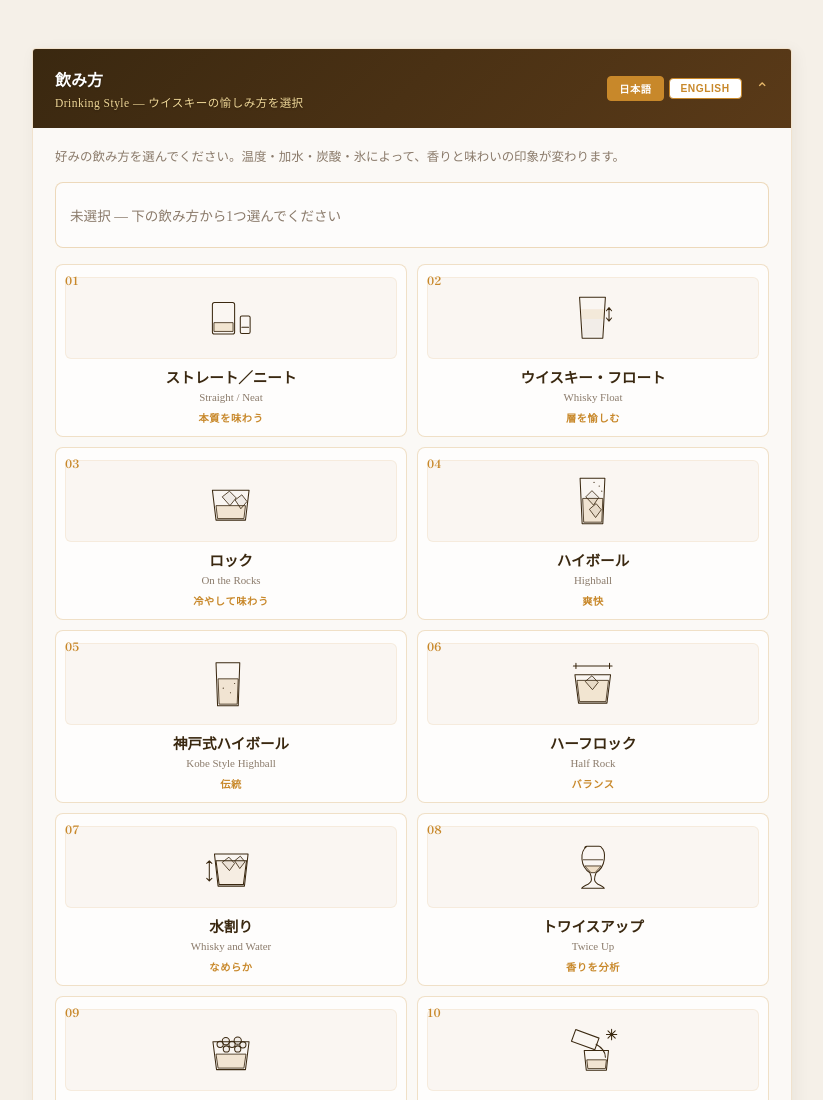
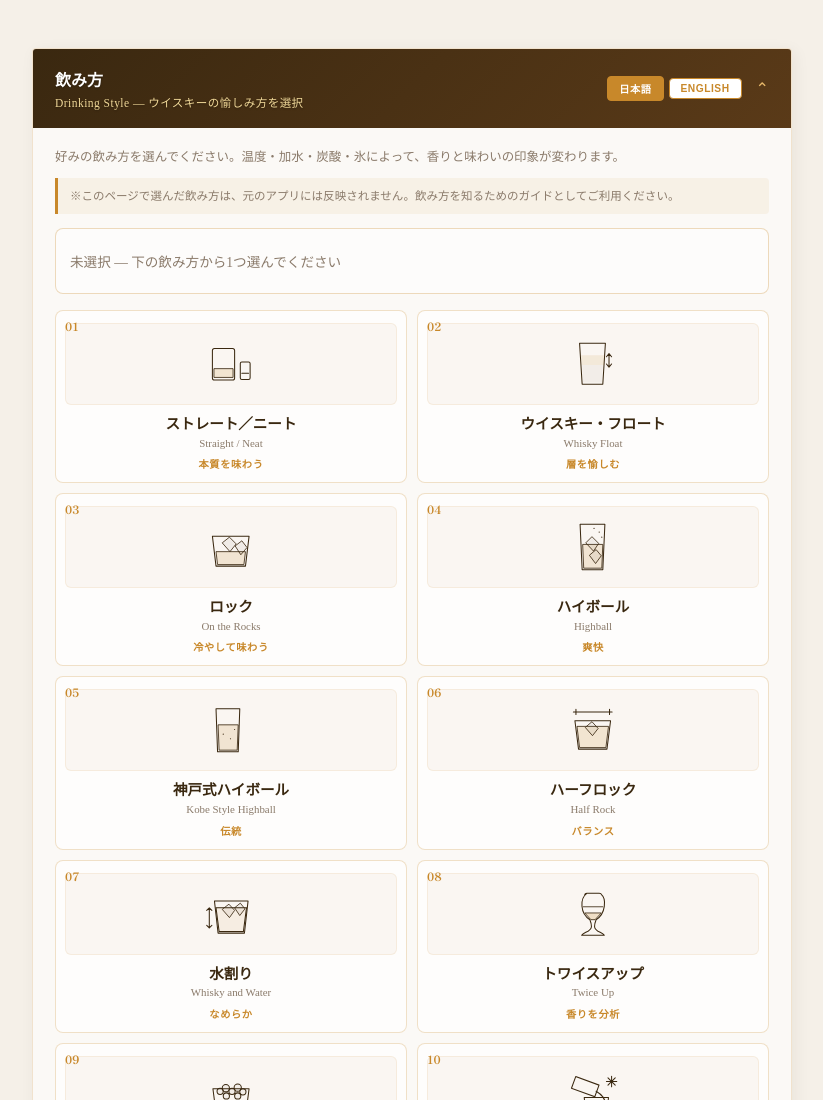
Before and after one commit to barspec884-cmyk/amber-how-to-take, a plain HTML site: page index.html in a window 1280 px wide. Shown: the top 1100 px of the page, without its empty margins (228-1051 px from the left). Drawn offline with Linux system fonts and the light colour scheme.

Commit message:
Add files via upload

```diff
--- a/index.html
+++ b/index.html
@@ -35,6 +35,16 @@ h1 span{color:var(--amber);text-shadow:1px 1px 0px rgba(255,255,255,0.8);}
 .toggle-icon{margin-left:auto;color:var(--amber-light);transition:.3s;}
 .section-body{padding:20px 22px;display:none;}
 .section-hint{font-size:.78rem;color:var(--smoke);margin-bottom:14px;line-height:1.6;}
+.selection-notice{
+  margin:-4px 0 14px;
+  padding:9px 12px;
+  background:rgba(200,136,42,.08);
+  border-left:3px solid var(--amber);
+  border-radius:0 4px 4px 0;
+  color:var(--smoke);
+  font-size:.72rem;
+  line-height:1.6;
+}
 .add-free-btn{background:var(--deep);color:var(--amber-light);border:none;padding:11px 14px;border-radius:8px;font-size:.88rem;font-weight:700;cursor:pointer;white-space:nowrap;flex-shrink:0;transition:.2s;}
 .add-free-btn:active{background:var(--amber);color:#fff;}
 @keyframes tagPop{from{transform:scale(.85);opacity:0;}to{transform:scale(1);opacity:1;}}
@@ -86,6 +96,7 @@ footer{text-align:center;margin-top:60px;padding-top:20px;border-top:1px solid r
   </div>
   <div class="section-body" style="display:block;">
     <p class="section-hint" id="ui-sh00">好みの飲み方を選んでください。温度・加水・炭酸・氷によって、香りと味わいの印象が変わります。</p>
+    <div class="selection-notice" id="ui-selection-notice">※このページで選んだ飲み方は、元のアプリには反映されません。飲み方を知るためのガイドとしてご利用ください。</div>
     <div class="style-selected-preview" id="stylePreview">
       <div class="style-empty-state">未選択 — 下の飲み方から1つ選んでください</div>
     </div>
@@ -245,6 +256,7 @@ const UI={
     cat0:'🥃 飲み方を選ぶ',
     t00:'飲み方<small>Drinking Style — ウイスキーの愉しみ方を選択</small>',
     sh00:'好みの飲み方を選んでください。温度・加水・炭酸・氷によって、香りと味わいの印象が変わります。',
+    selectionNotice:'※このページで選んだ飲み方は、元のアプリには反映されません。飲み方を知るためのガイドとしてご利用ください。',
     styleReset:'リセット'
   },
   en:{
@@ -252,6 +264,7 @@ const UI={
     cat0:'🥃 Choose a Drinking Style',
     t00:'Drinking Style<small>Choose how you would like to enjoy the whisky</small>',
     sh00:'Choose a drinking style. Temperature, dilution, carbonation and ice all change the aroma and flavour.',
+    selectionNotice:'The drinking style selected on this page is not reflected in the original app. Please use this page as a guide.',
     styleReset:'Reset'
   }
 };
@@ -264,6 +277,7 @@ function refreshAll(){
   setText('ui-cat0',u.cat0);
   setHtml('ui-t00',u.t00);
   setText('ui-sh00',u.sh00);
+  setText('ui-selection-notice',u.selectionNotice);
   setText('ui-style-reset',u.styleReset);
   renderStylePreview();
   renderStyleGrid();
```
